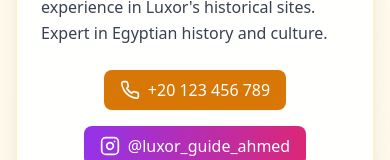
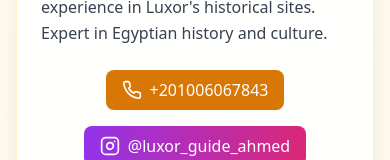
Before and after one commit to he4amm/el-hareb-tours, a React (Vite) app: page / in a window 390 px wide. Shown: the part 289-449 px from the top of the page. Built offline with nearby package versions, Linux system fonts and the light colour scheme.

Commit message:
Update contact information
Update phone and WhatsApp number in guide info.

```diff
--- a/src/data/guide-info.ts
+++ b/src/data/guide-info.ts
@@ -13,8 +13,8 @@ export const guideInfo = {
     de: "Professioneller Reiseführer mit über 10 Jahren Erfahrung an den historischen Stätten von Luxor. Experte für ägyptische Geschichte und Kultur.",
     hi: "लक्सर के ऐतिहासिक स्थलों में 10+ वर्षों के अनुभव के साथ पेशेवर टूर गाइड। मिस्र के इतिहास और संस्कृति में विशेषज्ञ।"
   },
-  phone: "+20 123 456 789",
-  whatsapp: "+201234567890",
+  phone: "+201006067843",
+  whatsapp: "+201006067843",
   instagram: "@luxor_guide_ahmed",
   services: {
     en: [
```
